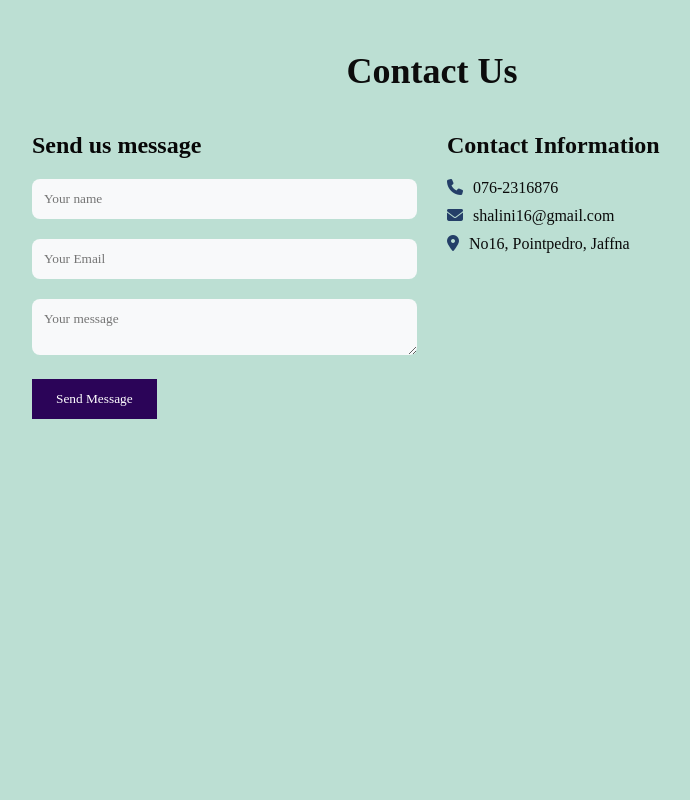
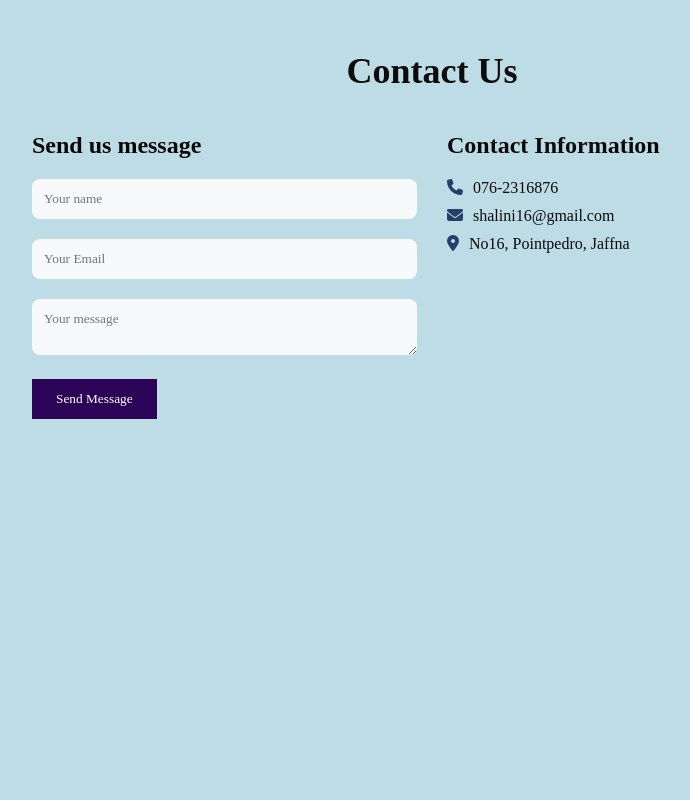
Before and after one commit to Laxshali/CareerHunt, a PHP site: page /contactnew.html in a window 1280 px wide. Shown: the part 80-880 px from the top of the page, without its empty margins (208-898 px from the left). Run offline with PHP 8.4, Linux system fonts and the light colour scheme; some libraries are stand-ins or nearby versions.

Commit message:
Background color was changed

```diff
--- a/FeedbackRate.html
+++ b/FeedbackRate.html
@@ -4,7 +4,7 @@
     <meta charset="UTF-8">
     <meta name="viewport" content="width=device-width, initial-scale=1.0">
     <title>Feedback & Rating Page</title>
-    <link rel="stylesheet" href="FeedbackRate.css">
+    <link rel="stylesheet" href="css/FeedbackRate.css">
 </head>
 <body>
 
--- a/css/contactstyle.css
+++ b/css/contactstyle.css
@@ -7,7 +7,7 @@
 .contact{
     min-height: 100vh;
     padding: 50px;
-    background-color: rgb(188, 223, 211);
+    background-color: #bedce6;
     text-align: center;
 }
 .container{
```
